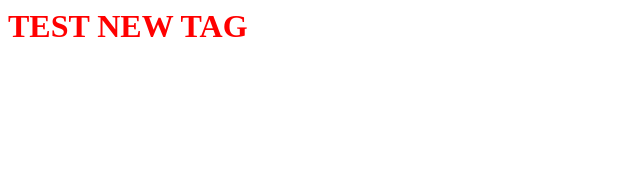
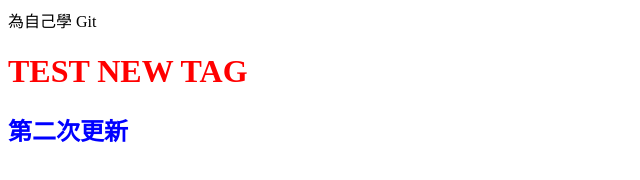
Before and after one commit to maxh0037/1211, a plain HTML site: page index.html in a window 1280 px wide. Shown: the whole page, without its empty margins (0-640 px from the left). Drawn offline with Linux system fonts and the light colour scheme.

Commit message:
複習的更新練習

```diff
--- a/css/all.css
+++ b/css/all.css
@@ -5,3 +5,7 @@ body{
 h1{
     color: red;
 }
+
+h2{
+    color:blue;
+}
--- a/index.html
+++ b/index.html
@@ -5,6 +5,8 @@
     <link rel="stylesheet" href="css/all.css" >
   </head>
   <body>
+      為自己學 Git
       <h1>TEST NEW TAG</h1>
+      <h2>第二次更新</h2>
   </body>
 </html>
```
